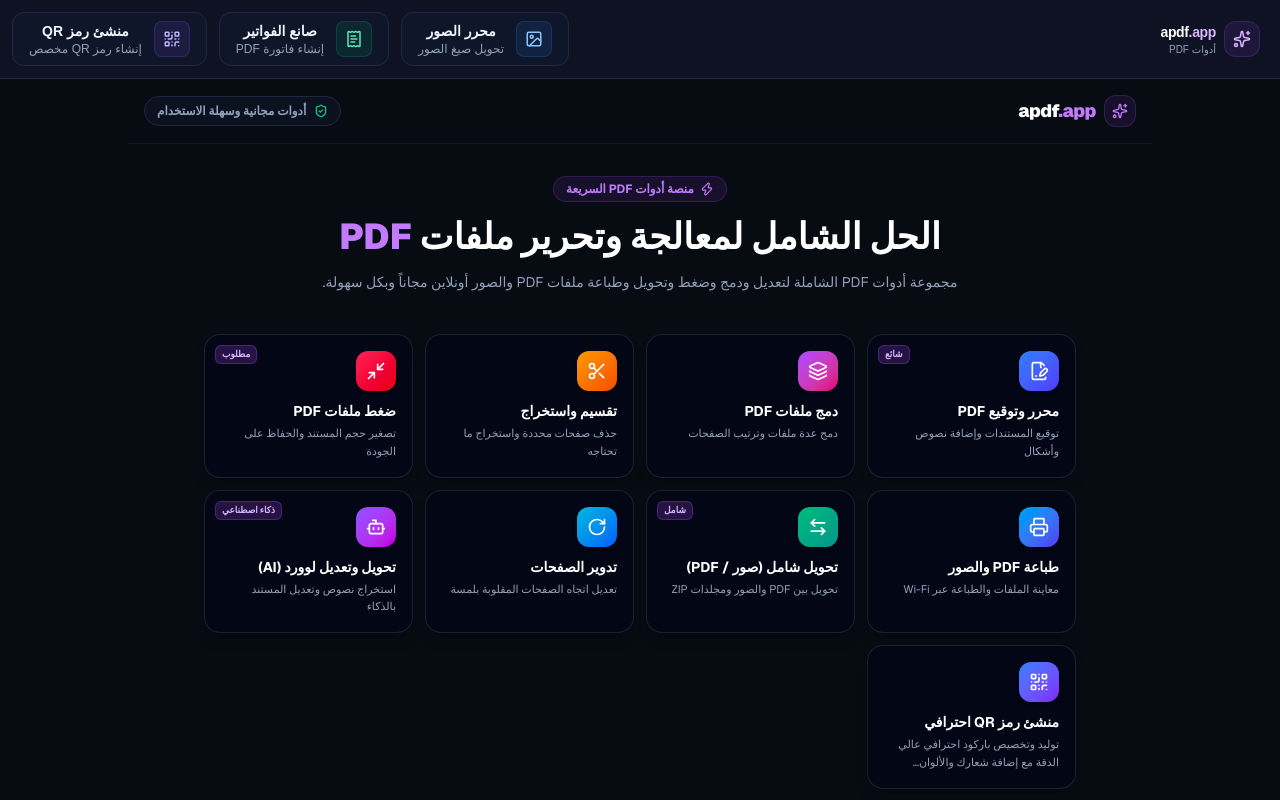
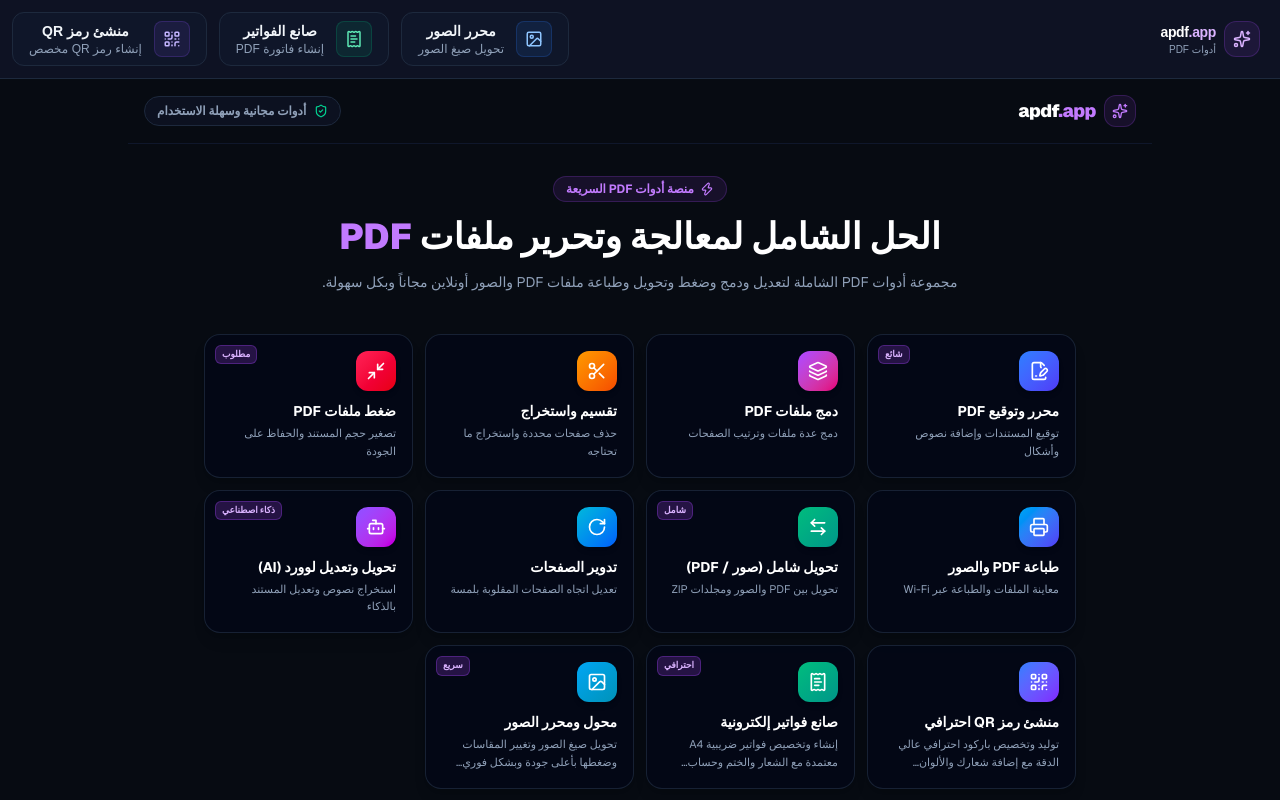
Before and after one commit to Domnyon/apdf-app, a Next.js app: page / in a window 1280 px wide. Shown: the top 800 px of the page. Built offline with nearby package versions, Linux system fonts and the light colour scheme.

Commit message:
Add Invoice and Image Converter cards next to QR tool on homepage

```diff
--- a/src/app/home-tool.tsx
+++ b/src/app/home-tool.tsx
@@ -17,6 +17,8 @@ import {
   Lock,
   Globe2,
   QrCode,
+  ReceiptText,
+  Image as ImageIcon,
 } from "lucide-react";
 
 const tools = [
@@ -29,6 +31,8 @@ const tools = [
   { title: "تدوير الصفحات", desc: "تعديل اتجاه الصفحات المقلوبة بلمسة", href: "/rotate", icon: RotateCw, color: "from-cyan-500 to-blue-600", badge: null },
   { title: "تحويل وتعديل لوورد (AI)", desc: "استخراج نصوص وتعديل المستند بالذكاء", href: "/pdf-to-word", icon: Bot, color: "from-violet-500 to-fuchsia-600", badge: "ذكاء اصطناعي" },
   { title: "منشئ رمز QR احترافي", desc: "توليد وتخصيص باركود احترافي عالي الدقة مع إضافة شعارك والألوان المخصصة", href: "/qr-generator", icon: QrCode, color: "from-blue-500 to-violet-600", badge: null },
+  { title: "صانع فواتير إلكترونية", desc: "إنشاء وتخصيص فواتير ضريبية A4 معتمدة مع الشعار والختم وحساب الضريبة وحفظ محلي آمن", href: "/invoice-generator", icon: ReceiptText, color: "from-emerald-500 to-teal-600", badge: "احترافي" },
+  { title: "محول ومحرر الصور", desc: "تحويل صيغ الصور وتغيير المقاسات وضغطها بأعلى جودة وبشكل فوري داخل المتصفح", href: "/image-converter", icon: ImageIcon, color: "from-sky-500 to-cyan-600", badge: "سريع" },
 ];
 
 export default function HomeTool() {
@@ -69,7 +73,11 @@ export default function HomeTool() {
               <Link
                 key={idx}
                 href={tool.href}
-                className="group bg-slate-950/70 hover:bg-slate-900/90 border border-slate-800/80 hover:border-purple-500/50 rounded-2xl p-4 flex flex-col justify-between transition-all duration-200 active:scale-95 shadow-lg relative overflow-hidden"
+                className={`group bg-slate-950/70 hover:bg-slate-900/90 border border-slate-800/80 hover:border-purple-500/50 rounded-2xl p-4 flex flex-col justify-between transition-all duration-200 active:scale-95 shadow-lg relative overflow-hidden ${
+                  idx === tools.length - 1
+                    ? "col-span-2 mx-auto w-[calc(50%-0.375rem)] sm:col-span-1 sm:mx-0 sm:w-auto"
+                    : ""
+                }`}
               >
                 {tool.badge && (
                   <span className="absolute top-2.5 left-2.5 px-1.5 py-0.5 rounded-md bg-purple-500/20 border border-purple-500/30 text-[9px] font-black text-purple-300">
```
